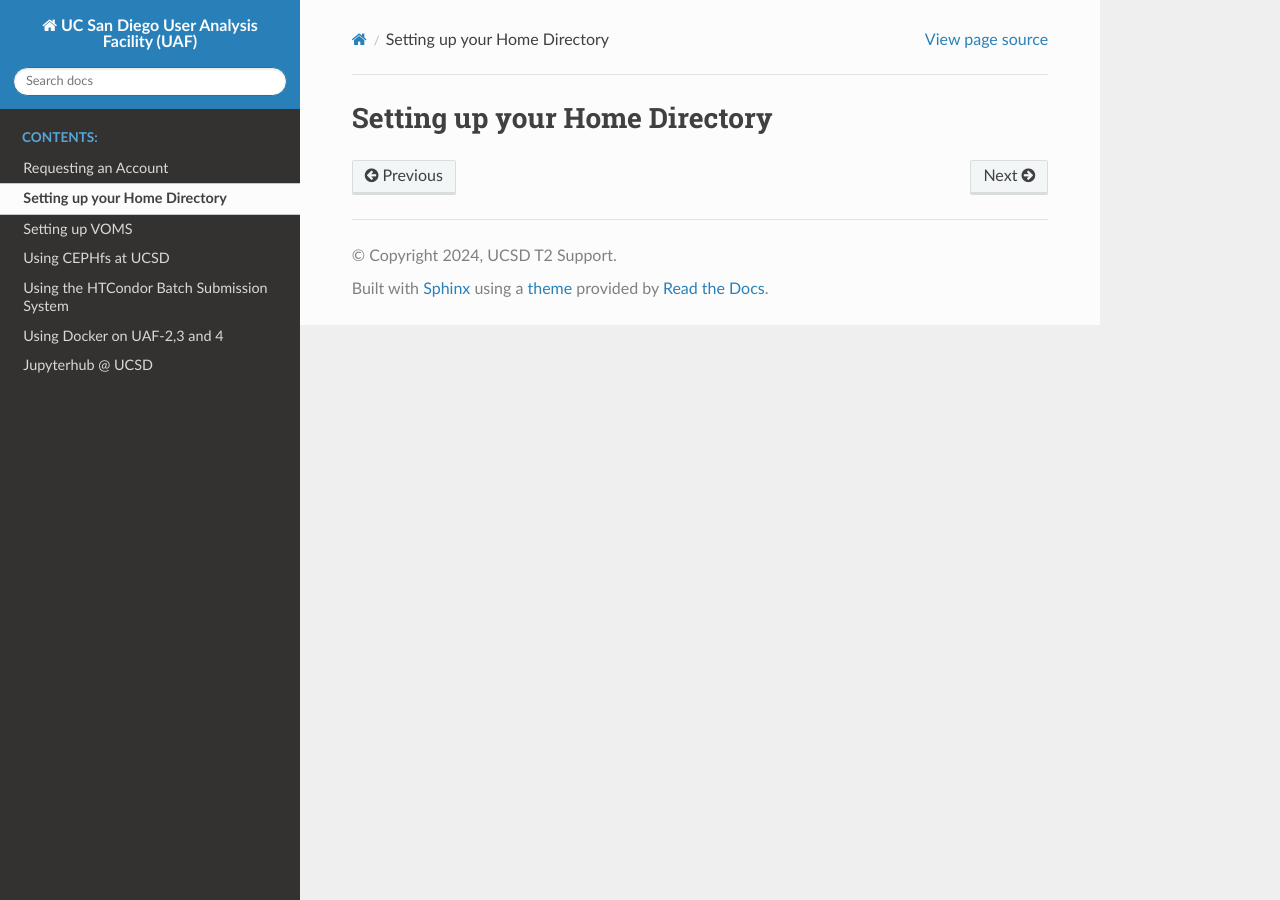
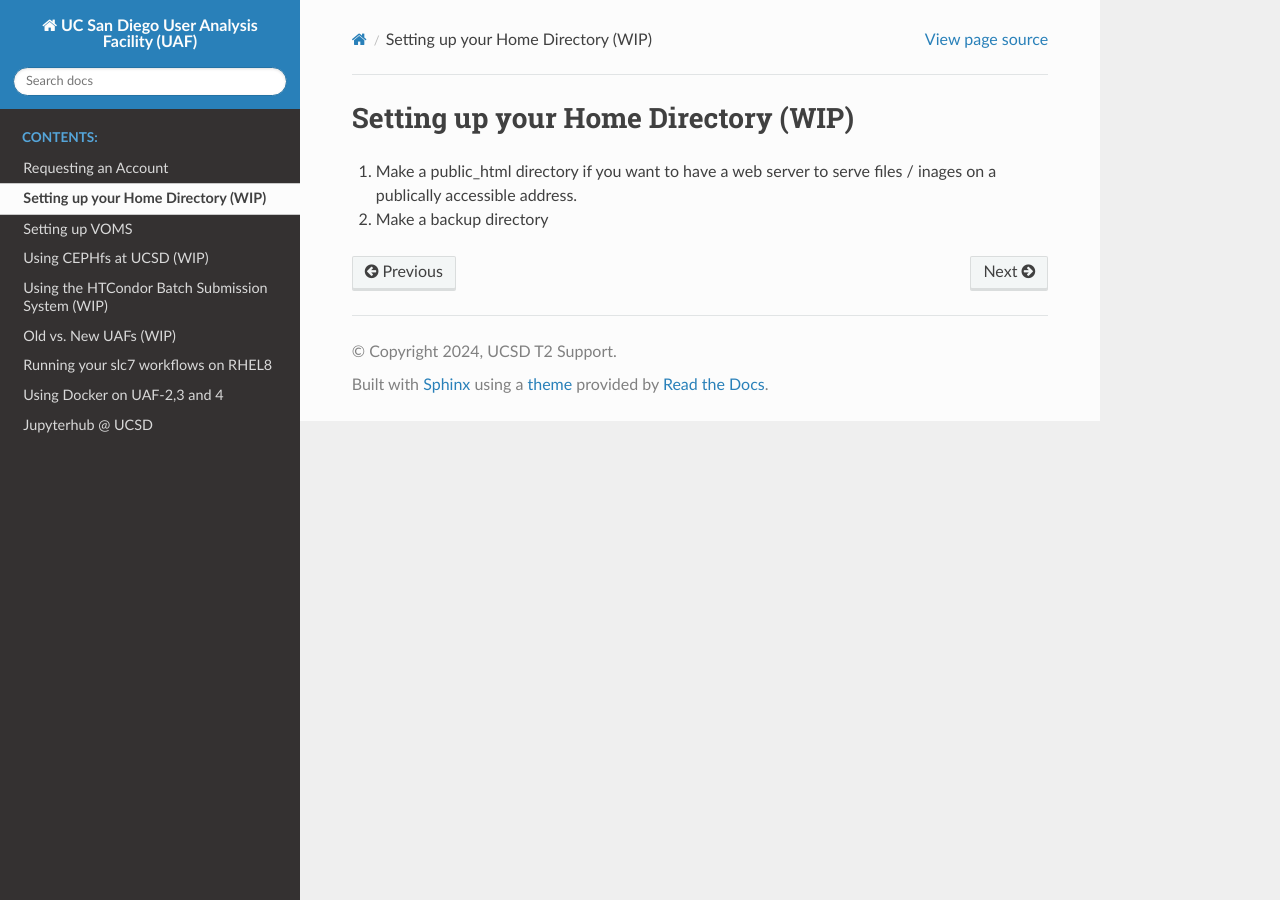
Before and after one commit to ucsdcmst2/uaf-docs, a Sphinx documentation site: the page built from source/setting_up_home.md, in a window 1280 px wide. Built offline with Sphinx 7.4.7 and the Read the Docs theme 2.0.0, drawn with Linux system fonts in a browser that asks for light colours.

````diff
--- a/source/ceph.md
+++ b/source/ceph.md
@@ -1 +1 @@
-# Using CEPHfs at UCSD
+# Using CEPHfs at UCSD (WIP)
--- a/source/condor.md
+++ b/source/condor.md
@@ -1 +1 @@
-# Using the HTCondor Batch Submission System
+# Using the HTCondor Batch Submission System (WIP)
--- a/source/index.rst
+++ b/source/index.rst
@@ -15,5 +15,6 @@ Welcome to UC San Diego User Analysis Facility documentation!
    setting_up_voms
    ceph
    condor
+   old_vs_new
    using_docker
    jupyterhub
--- /dev/null
+++ b/source/old_vs_new.md
@@ -0,0 +1,27 @@
+# Old vs. New UAFs (WIP)
+
+UAF-1, 7, 8 and 10 are older machines with processors launched in 2010.
+UAF-2, 3 and 4 are newer machines commissioned in 2023 with the latest CPUs, a large amount of memory and NVMe storage.
+
+They all have Ceph mounted on them and run the condor scheduler which allows you to submit condor jobs.
+
+
+# Running your slc7 workflows on RHEL8
+
+There are two ways of doing this,
+1) Switch to using el8 distribution of el8, if newer versions of cmssw are compatible with your code, all you need to do it run cmsenv for cmssw compatible with el8. for example.
+
+    ```
+    source /cvmfs/cms.cern.ch/cmsset_default.sh
+    cmsrel CMSSW_11_3_4
+    cd CMSSW_11_3_4/src
+    cmsenv
+    ```
+
+2) Run you existing code with the same cmssw in an slc7 singularity container,
+    ```
+    source /cvmfs/cms.cern.ch/cmsset_default.sh
+    cmssw-el7
+    cd <YOUR_CMSSW_PATH>/src
+    cmsenv
+    ```
--- a/source/setting_up_home.md
+++ b/source/setting_up_home.md
@@ -1 +1,5 @@
-# Setting up your Home Directory
+# Setting up your Home Directory (WIP)
+
+1) Make a public_html directory if you want to have a web server to serve files / inages on a publically accessible address.
+
+2) Make a backup directory
````
Also changed, not shown: .readthedocs.yaml (added).
